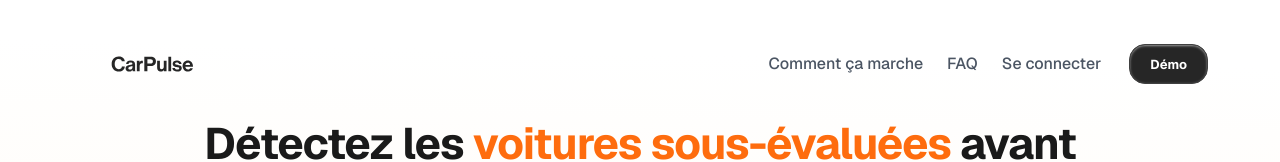
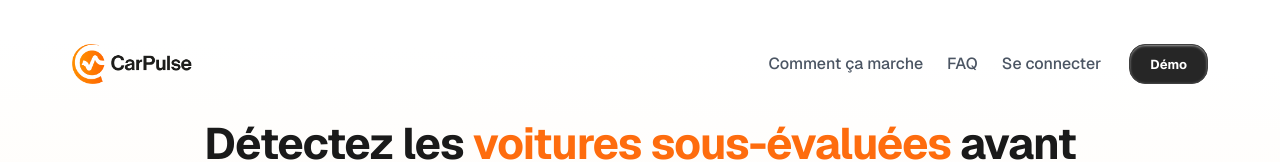
Before and after one commit to OryStack/carpulse-landing-page, a Next.js app in the folder carpulse-landing/: page / in a window 1280 px wide. Shown: the top 162 px of the page. Built offline with nearby package versions, Linux system fonts and the light colour scheme.

Commit message:
fix: mettre à jour le composant CarPulseLogo pour gérer les variantes d'image et ajouter le logo sombre

```diff
--- a/carpulse-landing/components/landing/CarPulseLogo.tsx
+++ b/carpulse-landing/components/landing/CarPulseLogo.tsx
@@ -5,8 +5,8 @@ const LOGO_HEIGHT = 40;
 
 type CarPulseLogoProps = {
   className?: string;
-  /** `svg` pour header, `image` pour footer */
-  variant?: "svg" | "image";
+  /** `svg` pour rendu inline, `image` pour le PNG blanc (footer), `image-dark` pour le PNG noir (header) */
+  variant?: "svg" | "image" | "image-dark";
   priority?: boolean;
 };
 
@@ -18,10 +18,14 @@ export function CarPulseLogo({
   variant = "svg",
   priority,
 }: CarPulseLogoProps) {
-  if (variant === "image") {
+  if (variant === "image" || variant === "image-dark") {
+    const src =
+      variant === "image-dark"
+        ? "/logo-carpulse-dark.png"
+        : "/logo-carpulse.png";
     return (
       <Image
-        src="/logo-carpulse.png"
+        src={src}
         alt="CarPulse"
         width={LOGO_WIDTH}
         height={LOGO_HEIGHT}
--- a/carpulse-landing/components/landing/landing-sections.tsx
+++ b/carpulse-landing/components/landing/landing-sections.tsx
@@ -67,7 +67,7 @@ export function Section01Hero() {
         {/* Header mobile - visible uniquement en dessous de md */}
 <header className="relative z-30 flex items-center justify-between px-2 py-2 md:hidden">
   <a href="#" className="inline-flex shrink-0 items-center">
-    <CarPulseLogo priority />
+    <CarPulseLogo variant="image-dark" priority />
   </a>
   <MobileMenu />
 </header>
@@ -75,7 +75,7 @@ export function Section01Hero() {
 {/* Header desktop - caché en mobile */}
 <header className="relative z-30 hidden gap-4 py-5 sm:gap-6 sm:py-7 md:flex md:flex-row md:items-center md:justify-between">
   <a href="#" className="inline-flex shrink-0 items-center">
-    <CarPulseLogo priority />
+    <CarPulseLogo variant="image-dark" priority />
   </a>
   <nav
     className="hidden w-full min-w-0 flex-wrap items-center justify-center gap-x-4 gap-y-2 text-[18px] font-medium text-[#4B5563] sm:gap-x-5 md:flex md:w-auto md:flex-nowrap md:justify-end md:gap-6 md:text-[16px]"
```
Also changed, not shown: carpulse-landing/public/logo-carpulse-dark.png (added).
